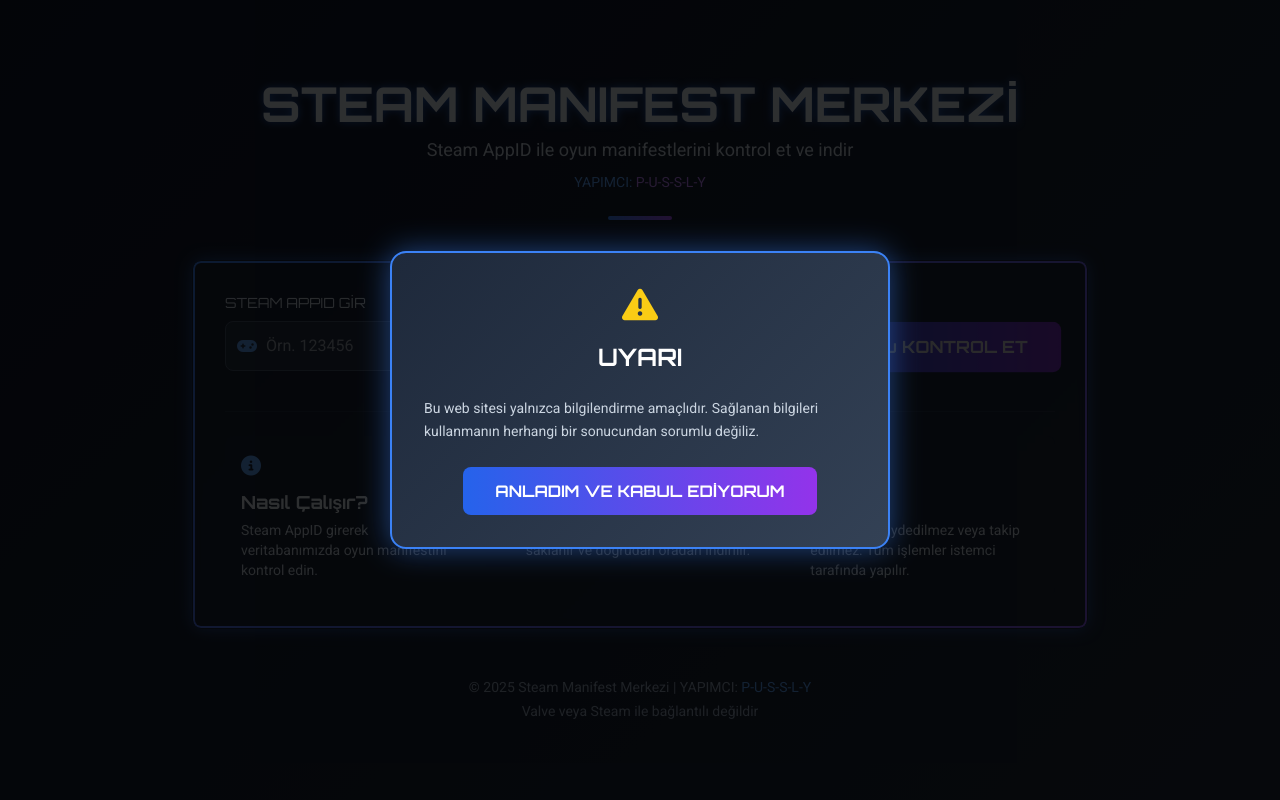
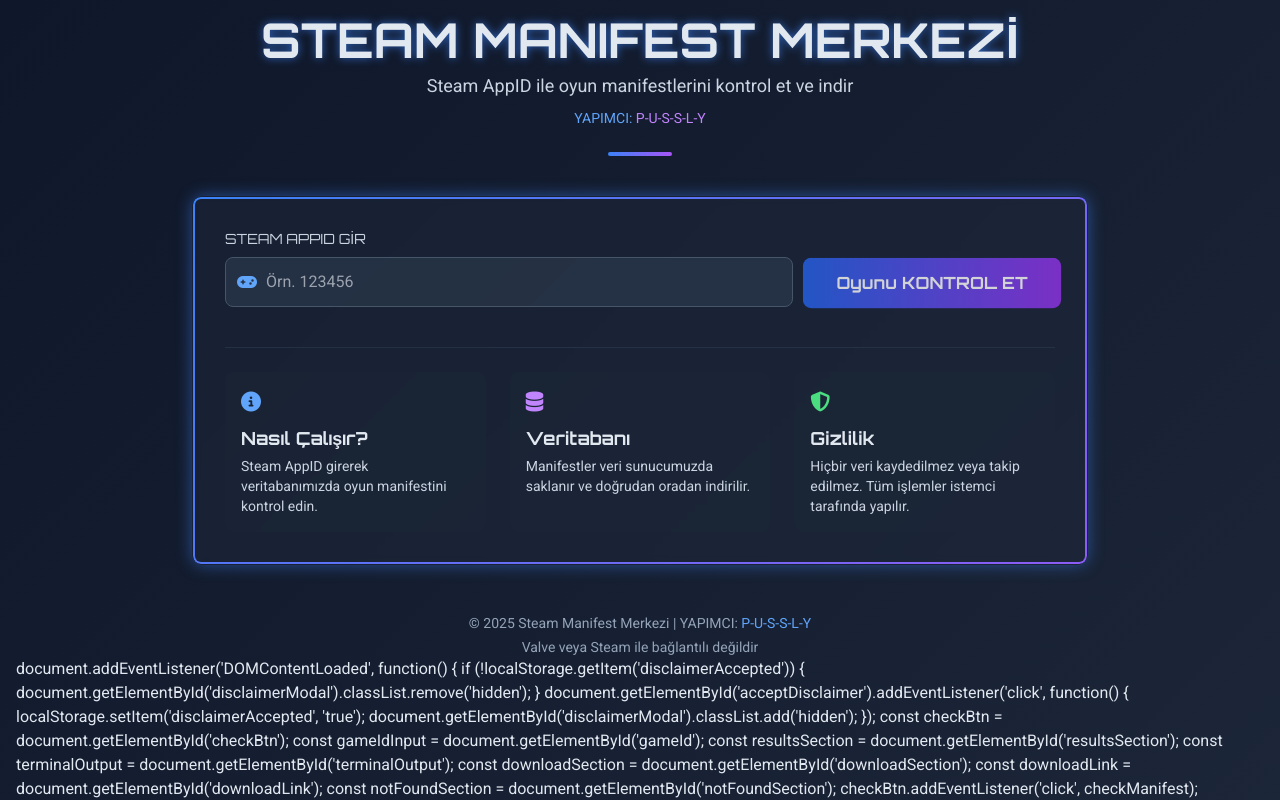
Before and after one commit to onlydead796/steam-manifest, a website: page public/index.html in a window 1280 px wide. Shown: the top 800 px of the page. Drawn offline with nearby package versions, Linux system fonts and the light colour scheme.

Commit message:
index.html
Signed-off-by: onlydead796 <onlydead@protonmail.com>

```diff
--- a/public/index.html
+++ b/public/index.html
@@ -187,8 +187,6 @@
     </footer>
 </div>
 
-    <script>
-        const BACKEND_URL = "https://steam-manifest-backend.onrender.com";
 
         document.addEventListener('DOMContentLoaded', function() {
             if (!localStorage.getItem('disclaimerAccepted')) {
```
